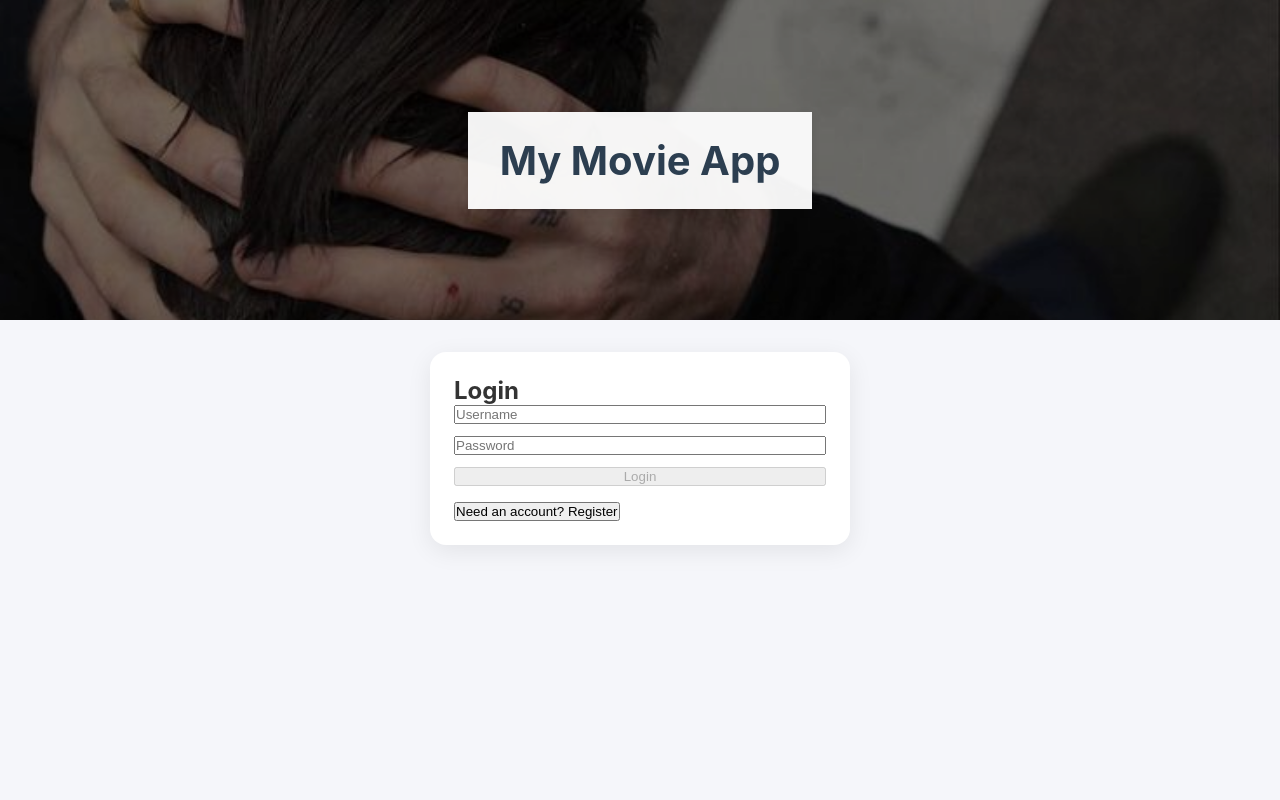
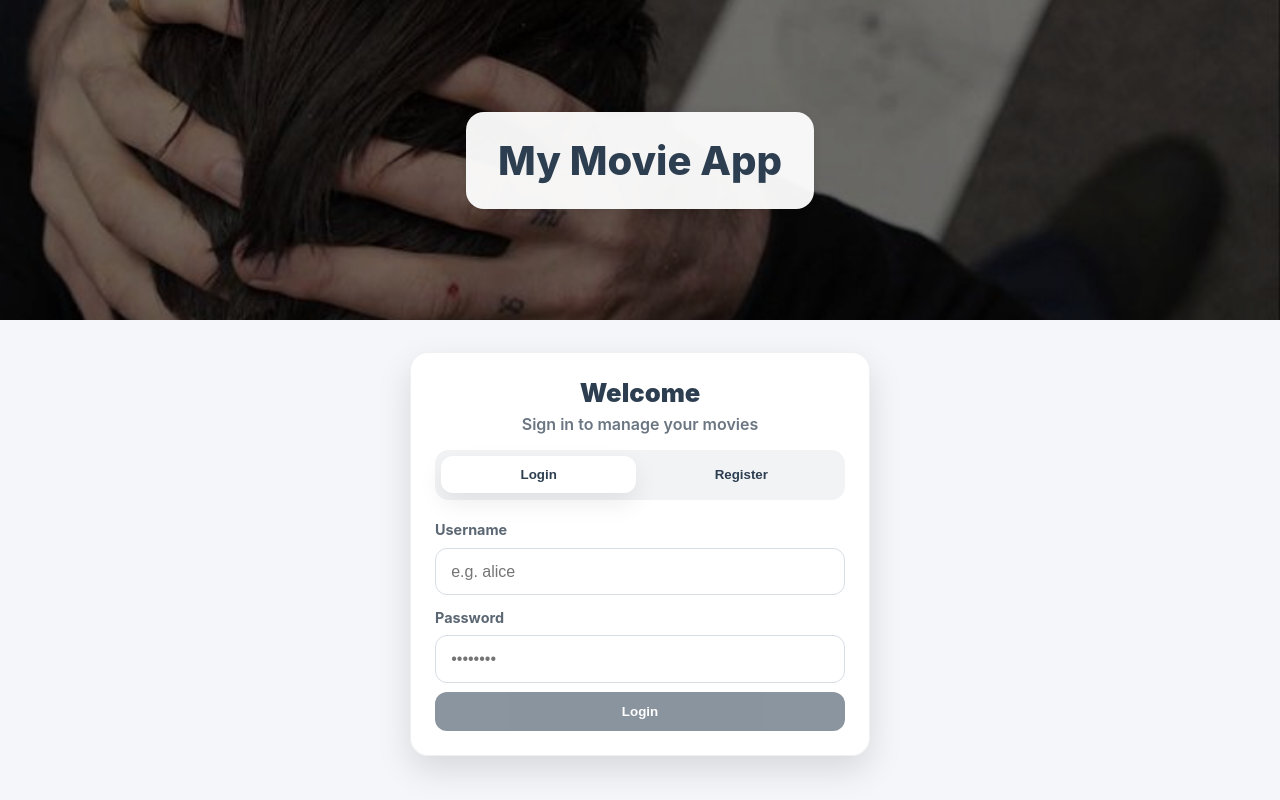
Before and after one commit to bk-kushal/Frontend_MovieApp, a Vue app: page / in a window 1280 px wide. Built offline with nearby package versions, Linux system fonts and the light colour scheme; the HTML template or start-up script is replaced by a standard one.

Commit message:
Login/Register pafe UI

```diff
--- a/src/App.vue
+++ b/src/App.vue
@@ -56,7 +56,6 @@ async function submitAuth() {
 
   const text = await res.text()
 
-  // Your backend returns plain strings like "Login successful"
   if (text.toLowerCase().includes('successful')) {
     setUser({ username: form.username.trim() })
     msg.value = ''
@@ -65,7 +64,6 @@ async function submitAuth() {
     msg.value = text || 'Something went wrong'
   }
 }
-
 </script>
 
 <template>
@@ -74,54 +72,75 @@ async function submitAuth() {
       <header class="app-header">
         <h1>My Movie App</h1>
 
-        <div
-          v-if="user"
-          style="margin-top: 0.75rem; display: flex; gap: 0.75rem; justify-content: center; align-items: center;"
-        >
-          <span>Logged in as <b>{{ user.username }}</b></span>
-          <button @click="logout">Logout</button>
+        <div v-if="user" class="userbar">
+          <span class="usertext">
+            Logged in as <b>{{ user.username }}</b>
+          </span>
+          <button class="btn btn-ghost" @click="logout">Logout</button>
         </div>
-
-
       </header>
     </div>
 
     <main class="content">
-      <section v-if="!user" style="max-width: 420px; margin: 0 auto;">
-        <div style="background: white; padding: 1.5rem; border-radius: 16px; box-shadow: 0 6px 24px rgba(0,0,0,0.08);">
-          <h2>{{ mode === 'login' ? 'Login' : 'Register' }}</h2>
+      <!-- Auth card -->
+      <section v-if="!user" class="auth-wrap">
+        <div class="auth-card">
+          <div class="auth-header">
+            <h2 class="auth-title">Welcome</h2>
+            <p class="auth-subtitle">Sign in to manage your movies</p>
+          </div>
 
-          <form @submit.prevent="submitAuth" style="display: grid; gap: 0.75rem;">
-            <input v-model="form.username" placeholder="Username" />
-            <input v-model="form.password" type="password" placeholder="Password" />
+          <div class="auth-tabs">
+            <button
+              class="tab"
+              :class="{ active: mode === 'login' }"
+              type="button"
+              @click="mode = 'login'; msg = ''"
+            >
+              Login
+            </button>
+            <button
+              class="tab"
+              :class="{ active: mode === 'register' }"
+              type="button"
+              @click="mode = 'register'; msg = ''"
+            >
+              Register
+            </button>
+          </div>
 
-            <button type="submit" :disabled="!canSubmit">
-              {{ mode === 'login' ? 'Login' : 'Register' }}
+          <form class="auth-form" @submit.prevent="submitAuth">
+            <label class="label">Username</label>
+            <input
+              class="input"
+              v-model="form.username"
+              placeholder="e.g. alice"
+              autocomplete="username"
+            />
+
+            <label class="label">Password</label>
+            <input
+              class="input"
+              v-model="form.password"
+              type="password"
+              placeholder="••••••••"
+              :autocomplete="mode === 'login' ? 'current-password' : 'new-password'"
+            />
+
+            <button class="btn btn-primary" type="submit" :disabled="!canSubmit">
+              {{ mode === 'login' ? 'Login' : 'Create account' }}
             </button>
 
-            <p v-if="msg" style="color: red;">{{ msg }}</p>
+            <p v-if="msg" class="auth-error">{{ msg }}</p>
           </form>
-
-          <button
-            @click="mode = mode === 'login' ? 'register' : 'login'; msg = ''"
-            style="margin-top: 1rem;"
-          >
-            {{ mode === 'login' ? 'Need an account? Register' : 'Already have an account? Login' }}
-          </button>
         </div>
       </section>
 
-
+      <!-- Logged-in app -->
       <MovieAPI v-else :username="user.username" />
-
     </main>
   </div>
 </template>
-
-
-
-
-
 
 <style>
 * {
@@ -132,7 +151,7 @@ async function submitAuth() {
 
 body {
   font-family: -apple-system, BlinkMacSystemFont, 'Segoe UI', Roboto, Oxygen, Ubuntu, Cantarell,
-    sans-serif;
+  sans-serif;
   background-color: #ffffff;
   color: #333;
 }
@@ -145,11 +164,11 @@ body {
 <style scoped>
 .app {
   min-height: 100vh;
-  background-color: #f5f6fa
+  background-color: #f5f6fa;
 }
 
 .hero {
-  height: 320px; /* fixed height so it NEVER stretches */
+  height: 320px;
   background-image: url('/detectiveLoki.jpg');
   background-size: cover;
   background-position: center;
@@ -170,7 +189,6 @@ body {
 
   pointer-events: none;
   z-index: 0;
-
 }
 
 .app-header {
@@ -181,19 +199,161 @@ body {
 
   position: relative;
   z-index: 1;
+
+  border-radius: 18px;
 }
 
 .app-header h1 {
   color: #2c3e50;
   font-size: 2.5rem;
-  font-weight: 700;
+  font-weight: 800;
 }
 
-main {
+/* Logged in mini bar */
+.userbar {
+  margin-top: 0.75rem;
+  display: flex;
+  gap: 0.75rem;
+  justify-content: center;
+  align-items: center;
+  flex-wrap: wrap;
+}
+
+.usertext {
+  color: #2c3e50;
+  font-weight: 600;
+}
+
+/* Main spacing */
+.content {
   padding: 2rem 1rem;
 }
 
-.content {
-  padding: 2rem 1rem;
+/* Buttons (shared) */
+.btn {
+  border: none;
+  border-radius: 12px;
+  padding: 0.75rem 1rem;
+  font-weight: 800;
+  cursor: pointer;
+  transition: transform 120ms ease, opacity 120ms ease;
+}
+
+.btn:active {
+  transform: translateY(1px);
+}
+
+.btn:disabled {
+  opacity: 0.55;
+  cursor: not-allowed;
+}
+
+.btn-primary {
+  background: #2c3e50;
+  color: white;
+}
+
+.btn-primary:hover {
+  opacity: 0.92;
+}
+
+.btn-ghost {
+  background: rgba(44, 62, 80, 0.08);
+  color: #2c3e50;
+}
+
+.btn-ghost:hover {
+  background: rgba(44, 62, 80, 0.12);
+}
+
+/* Auth card */
+.auth-wrap {
+  max-width: 460px;
+  margin: 0 auto;
+}
+
+.auth-card {
+  background: rgba(255, 255, 255, 0.96);
+  border-radius: 18px;
+  padding: 1.5rem;
+  box-shadow: 0 14px 34px rgba(0, 0, 0, 0.12);
+  border: 1px solid rgba(44, 62, 80, 0.08);
+}
+
+.auth-header {
+  text-align: center;
+  margin-bottom: 1rem;
+}
+
+.auth-title {
+  margin: 0;
+  font-size: 1.6rem;
+  color: #2c3e50;
+  font-weight: 900;
+}
+
+.auth-subtitle {
+  margin: 0.35rem 0 0;
+  color: #6b7682;
+  font-weight: 600;
+}
+
+/* Tabs */
+.auth-tabs {
+  display: grid;
+  grid-template-columns: 1fr 1fr;
+  gap: 0.5rem;
+  background: rgba(44, 62, 80, 0.06);
+  border-radius: 14px;
+  padding: 0.4rem;
+  margin: 1rem 0 1.1rem;
+}
+
+.tab {
+  border: none;
+  background: transparent;
+  padding: 0.7rem 0.8rem;
+  border-radius: 12px;
+  cursor: pointer;
+  font-weight: 900;
+  color: #2c3e50;
+}
+
+.tab.active {
+  background: white;
+  box-shadow: 0 10px 24px rgba(0, 0, 0, 0.08);
+}
+
+/* Form */
+.auth-form {
+  display: grid;
+  gap: 0.6rem;
+}
+
+.label {
+  font-size: 0.9rem;
+  font-weight: 700;
+  color: #5b6773;
+  margin-top: 0.25rem;
+}
+
+.input {
+  padding: 0.85rem 0.95rem;
+  border-radius: 12px;
+  border: 1px solid #d8dde3;
+  font-size: 1rem;
+  outline: none;
+  background: white;
+}
+
+.input:focus {
+  border-color: #2c3e50;
+}
+
+.auth-error {
+  margin-top: 0.5rem;
+  text-align: center;
+  color: #c0392b;
+  font-weight: 700;
 }
 </style>
```
